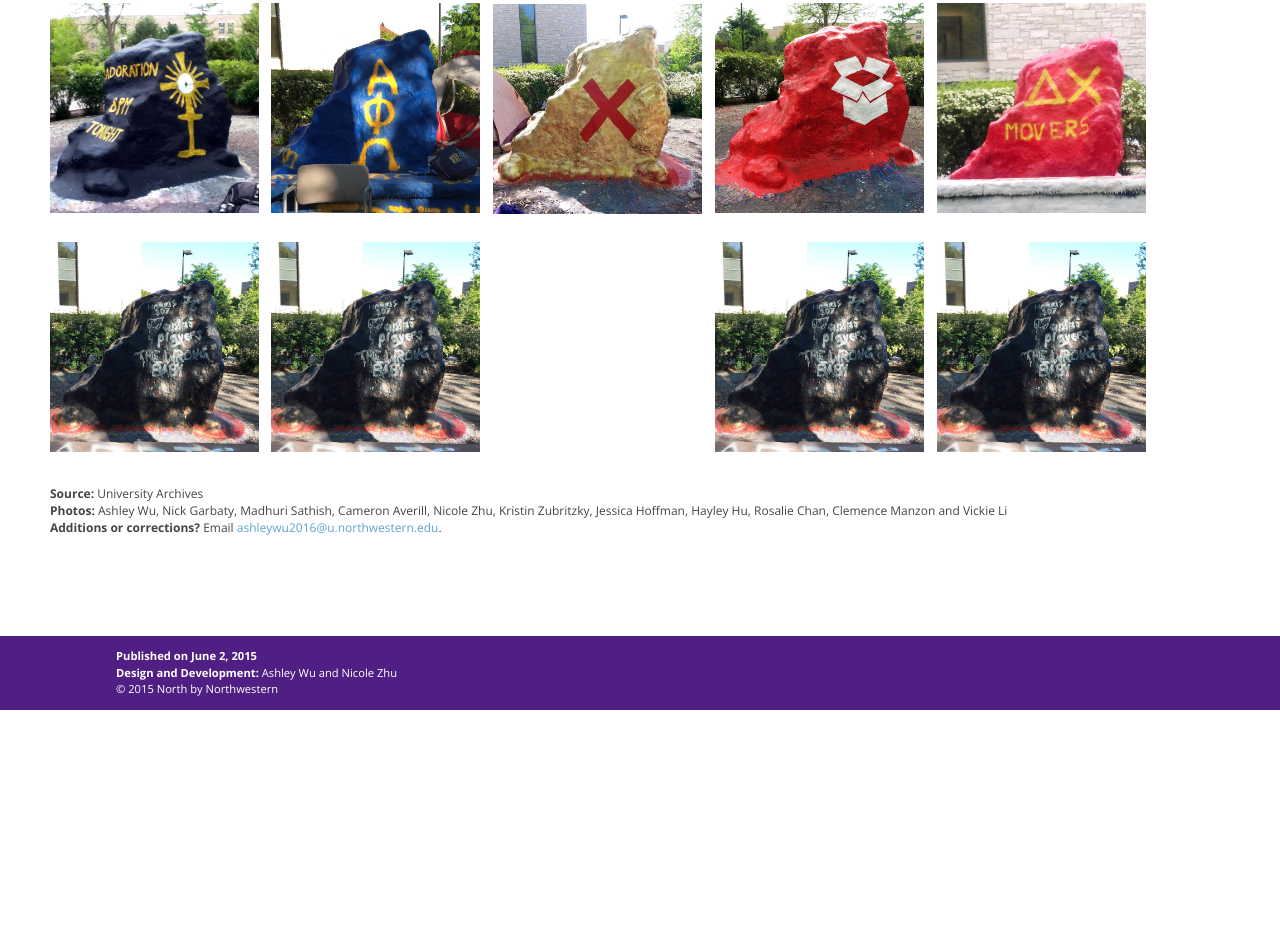
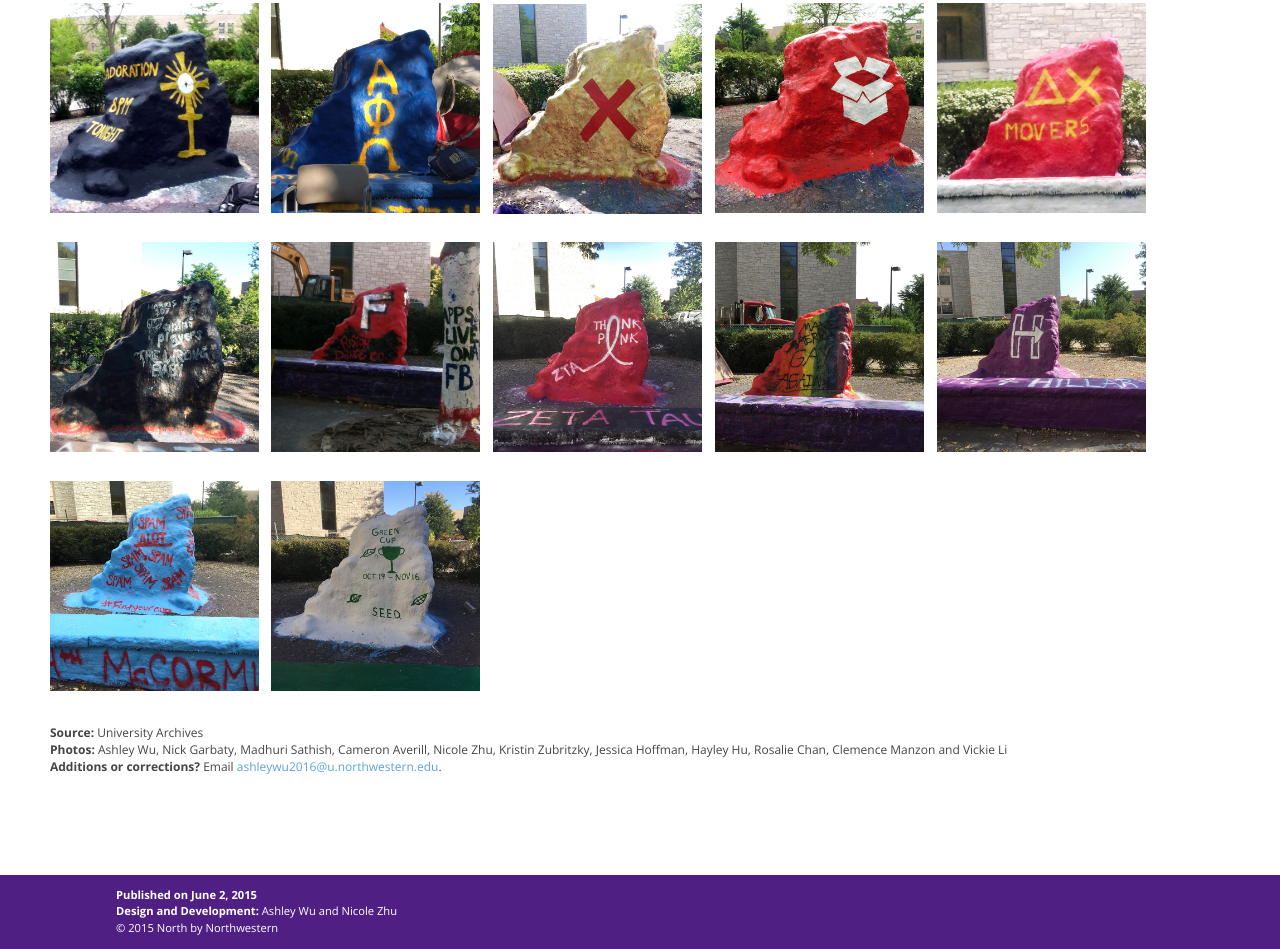
Before and after one commit to northbynorthwestern/Rock-Proj-V2, a plain HTML site: page index.html in a window 1280 px wide. Shown: the part 1727-2676 px from the top of the page. Before the commit the page ends 2437 px from the top, so only its background shows below. Drawn offline with nearby package versions, Linux system fonts and the light colour scheme.

Commit message:
Updated pictures for 28-30, added 31-33

```diff
--- a/index.html
+++ b/index.html
@@ -336,9 +336,9 @@
         </div>
 
         <div class="element-item fall2015 red theater september">
-          <a href="#twentyeight"><img title="Fusion Dance Co" src="img/25panini.jpg" /></a>
+          <a href="#twentyeight"><img title="Fusion Dance Co" src="img/28Fusion.jpg" /></a>
           <div class="remodal" data-remodal-id="twentyeight">
-            <img class="thumbnail" src="img/25panini.jpg" />
+            <img class="thumbnail" src="img/28Fusion.jpg" />
             <p><strong>Painted by:&nbsp;</strong>Fusion Dance Company</p>
             <p><strong>Date painted: </strong>September 30</p>
             <p><strong>Why it was painted:&nbsp;</strong>To promote their fall auditions.</p>
@@ -346,9 +346,9 @@
         </div>
 
         <div class="element-item fall2015 red sports october">
-          <a href="#twentynine"><img title="Rainbow Alliance" src="img/25panini.jpg" /></a>
+          <a href="#twentynine"><img title="Rainbow Alliance" src="img/29Rainbow.jpg" /></a>
           <div class="remodal" data-remodal-id="twentynine">
-            <img class="thumbnail" src="img/25panini.jpg" />
+            <img class="thumbnail" src="img/29Rainbow.jpg" />
             <p><strong>Painted by:&nbsp;</strong>Rainbow Alliance</p>
             <p><strong>Date painted: </strong>October 6</p>
             <p><strong>Why it was painted:&nbsp;</strong>To kick off <a href="http://www.northbynorthwestern.com/story/rainbow-week-2015/">Rainbow Week</a>.</p>
@@ -356,12 +356,42 @@
         </div>
 
         <div class="element-item fall2015 red activism october">
-          <a href="#thirty"><img title="Students for Hillary" src="img/25panini.jpg" /></a>
+          <a href="#thirty"><img title="Students for Hillary" src="img/30Hillary.jpg" /></a>
           <div class="remodal" data-remodal-id="thirty">
-            <img class="thumbnail" src="img/25panini.jpg" />
+            <img class="thumbnail" src="img/30Hillary.jpg" />
             <p><strong>Painted by:&nbsp;</strong>Students for Hillary</p>
             <p><strong>Date painted: </strong>October 7</p>
             <p><strong>Why it was painted:&nbsp;</strong>To promote their meeting. See how they watched the <a href="http://www.northbynorthwestern.com/story/demdebate/">#DemDebate</a>.</p>
+          </div>
+        </div>
+
+        <div class="element-item fall2015 pink philantropy october">
+          <a href="#thirtyone"><img title="Zeta Tau Alpha" src="img/31Zeta.jpg" /></a>
+          <div class="remodal" data-remodal-id="thirtyone">
+            <img class="thumbnail" src="img/31Zeta.jpg" />
+            <p><strong>Painted by:&nbsp;</strong>Zeta Tau Alpha</p>
+            <p><strong>Date painted: </strong>October 12</p>
+            <p><strong>Why it was painted:&nbsp;</strong>To kick off ZTA's Think Pink Week, which raises awareness for breast cancer. </p>
+          </div>
+        </div>
+
+        <div class="element-item fall2015 blue theater october">
+          <a href="#thirtytwo"><img title="StuCo" src="img/32Spam.jpg" /></a>
+          <div class="remodal" data-remodal-id="thirtytwo">
+            <img class="thumbnail" src="img/32Spam.jpg" />
+            <p><strong>Painted by:&nbsp;</strong>Student Theater Coalition</p>
+            <p><strong>Date painted: </strong>October 14</p>
+            <p><strong>Why it was painted:&nbsp;</strong>To promote the Arts Alliance Production of Spamalot on November 13-14. </p>
+          </div>
+        </div>
+
+        <div class="element-item fall2015 green activism october">
+          <a href="#thirtythree"><img title="SEED" src="img/33Seed.jpg" /></a>
+          <div class="remodal" data-remodal-id="thirtythree">
+            <img class="thumbnail" src="img/33Seed.jpg" />
+            <p><strong>Painted by:&nbsp;</strong>SEED Northwestern</p>
+            <p><strong>Date painted: </strong>October 14</p>
+            <p><strong>Why it was painted:&nbsp;</strong>To promote the Northwestern Green Cup, starting on October 19. </p>
           </div>
         </div>
 
```
